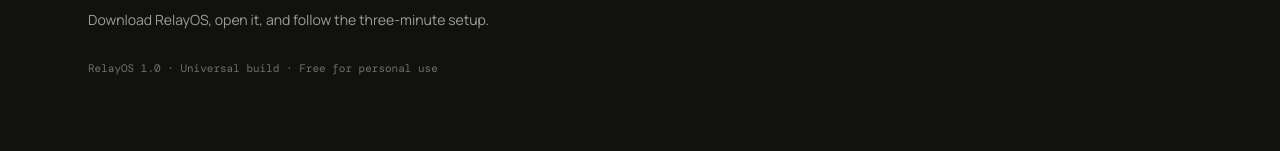
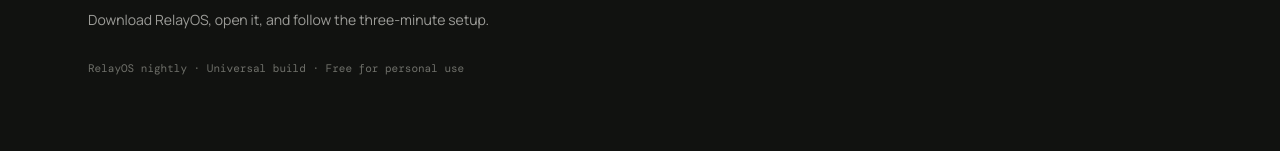
Before and after one commit to Chaste-Djaziri/relayos, a Next.js app in the folder website/: page / in a window 1280 px wide. Shown: the part 2307-2458 px from the top of the page. Built offline with nearby package versions, Linux system fonts and the light colour scheme.

Commit message:
fix: point download button to nightly dmg asset

```diff
--- a/website/app/page.tsx
+++ b/website/app/page.tsx
@@ -5,6 +5,6 @@
   <section className="signal"><div><strong>01</strong><span>Install once</span></div><div><strong>02</strong><span>Approve locally</span></div><div><strong>03</strong><span>Build from anywhere</span></div></section>
   <section id="how" className="section"><div className="section-kicker">HOW IT WORKS</div><h2>Everything you need.<br /><span>Nothing you don’t.</span></h2><div className="cards"><article><div className="card-number">01</div><h3>Run privately</h3><p>RelayOS keeps your MCP server on localhost and gives it a stable, encrypted public endpoint through your own ngrok account.</p></article><article><div className="card-number">02</div><h3>Approve with intent</h3><p>Every new client and sensitive action comes to you first. Grant access once, for a session, or until you revoke it.</p></article><article><div className="card-number">03</div><h3>Use your favorite AI</h3><p>Connect ChatGPT, Claude, Gemini, or any MCP-compatible client with one endpoint and standard OAuth.</p></article></div></section>
   <section id="security" className="quote"><div className="quote-mark">“</div><p>Your credentials stay on your Mac.<br />Your approvals stay in your hands.</p></section>
-  <section id="download" className="download"><div><div className="section-kicker">GET STARTED</div><h2>Ready when you are.</h2><p>Download RelayOS, open it, and follow the three-minute setup.</p></div><a className="button primary large" href="https://github.com/Chaste-Djaziri/relayos/releases/latest/download/RelayOS.dmg">Download for macOS <span>↓</span></a><small>RelayOS 1.0 · Universal build · Free for personal use</small></section>
+  <section id="download" className="download"><div><div className="section-kicker">GET STARTED</div><h2>Ready when you are.</h2><p>Download RelayOS, open it, and follow the three-minute setup.</p></div><a className="button primary large" href="https://github.com/Chaste-Djaziri/relayos/releases/download/nightly/RelayOS.dmg">Download for macOS <span>↓</span></a><small>RelayOS nightly · Universal build · Free for personal use</small></section>
   <footer><a className="brand" href="#"><img className="brand-logo" src="/branding/relayos-white.png" alt="" /> <span>RelayOS</span></a><span>Private tools for thoughtful automation.</span><span>© 2026 RelayOS</span></footer>
 </main> }
```
Also changed, not shown: 6 other files (tests, documents, lock files or other folders).
